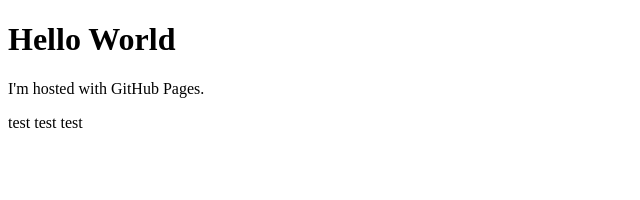
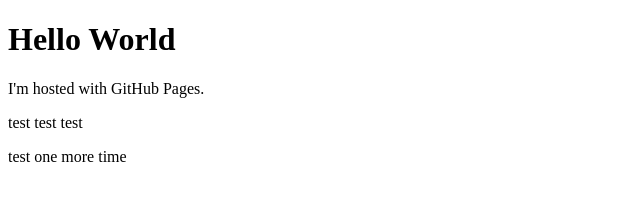
Before and after one commit to allisonzhao/allisonzhao.github.io, a plain HTML site: page index.html in a window 1280 px wide. Shown: the whole page, without its empty margins (0-640 px from the left). Drawn offline with Linux system fonts and the light colour scheme.

Commit message:
commit
$git commit -m "Second commit"

```diff
--- a/index.html
+++ b/index.html
@@ -4,5 +4,6 @@
 <h1>Hello World</h1>
 <p>I'm hosted with GitHub Pages.</p>
 <p> test test test</p>
+<p> test one more time</p>
 </body>
 </html>
```
